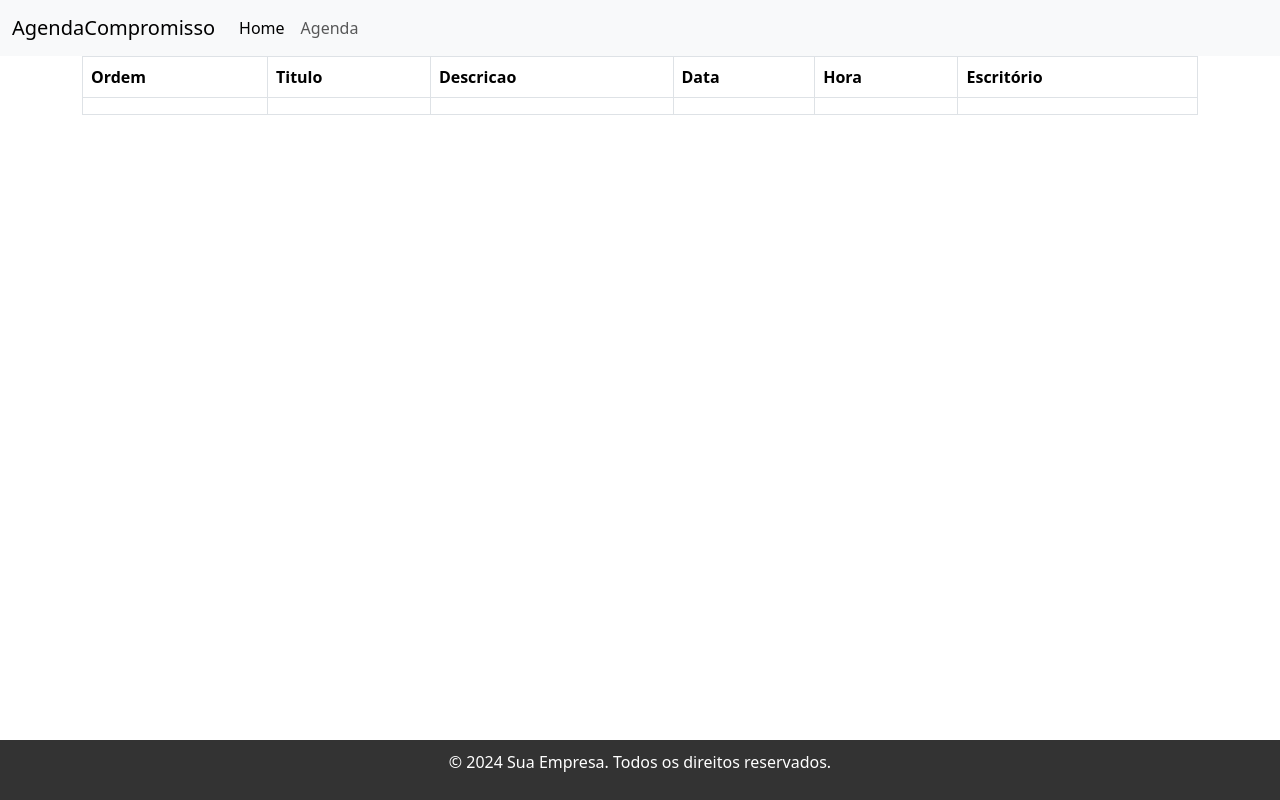
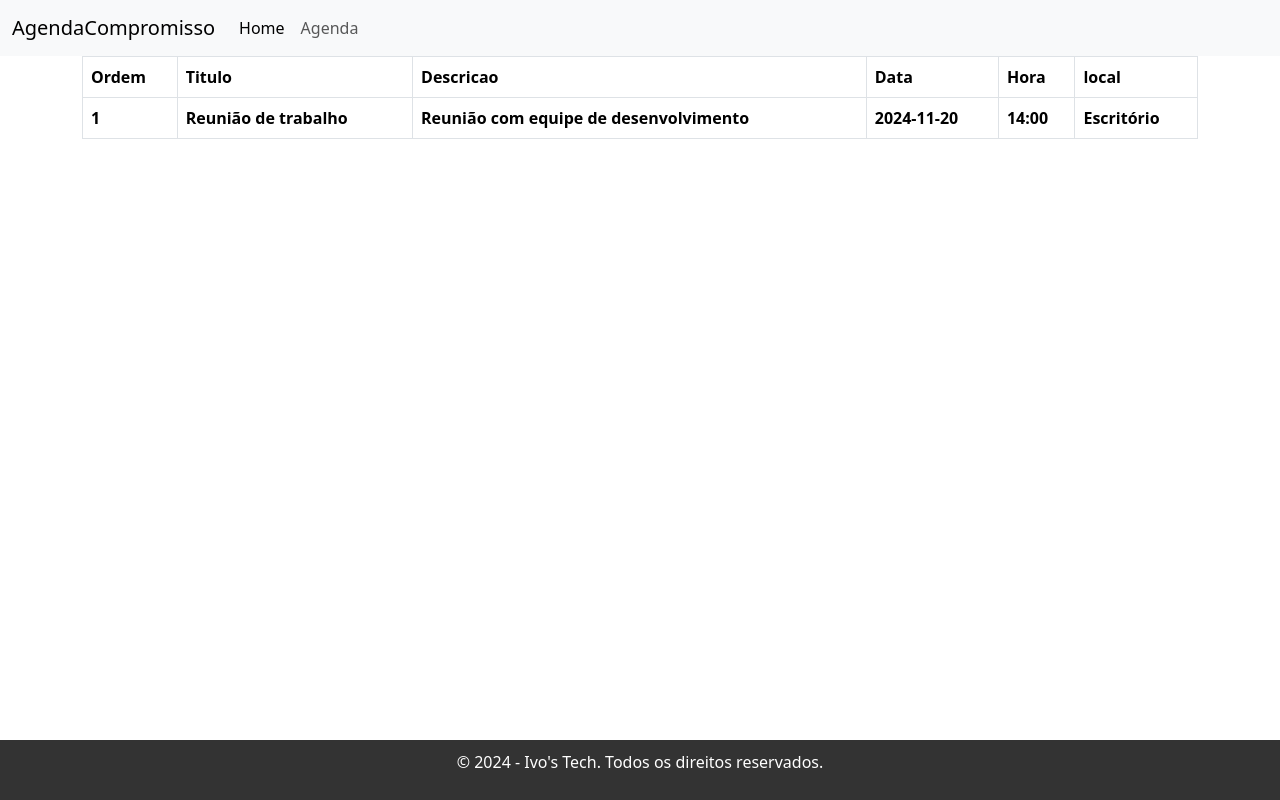
Before and after one commit to ivoosa7/ProjectFinalAngularFrontEnd, an Angular app: page /compromissos in a window 1280 px wide. Built offline with nearby package versions, Linux system fonts and the light colour scheme; data requests are answered from the project's data file.

Commit message:
Primeira serviço criado, o método GET e funcionando, puxando informações do db.json para o componente VerCompromissos

```diff
--- a/src/app/agenda.service.ts
+++ b/src/app/agenda.service.ts
@@ -1,9 +1,22 @@
+import { HttpClient } from '@angular/common/http';
 import { Injectable } from '@angular/core';
+import { Observable } from 'rxjs';
+import { Agenda } from './Agenda';
 
 @Injectable({
   providedIn: 'root'
 })
 export class AgendaService {
 
-  constructor() { }
+
+  url = 'http://localhost:3000/agenda'
+
+  constructor(private http: HttpClient) { }
+
+  //1º Função
+  getAgenda(): Observable<Agenda[]>{
+    return this.http.get<Agenda[]>(this.url);
+  }
+
+
 }
--- a/src/app/app.module.ts
+++ b/src/app/app.module.ts
@@ -9,6 +9,7 @@ import { HomeComponent } from './home/home.component';
 import { FooterComponent } from './footer/footer.component';
 import { NavBarComponent } from './nav-bar/nav-bar.component';
 import { NgbModule } from '@ng-bootstrap/ng-bootstrap';
+import { HttpClientModule } from '@angular/common/http';
 
 @NgModule({
   declarations: [
@@ -22,7 +23,8 @@ import { NgbModule } from '@ng-bootstrap/ng-bootstrap';
   imports: [
     BrowserModule,
     AppRoutingModule,
-    NgbModule
+    NgbModule,
+    HttpClientModule
   ],
   providers: [
     provideClientHydration()
--- a/src/app/footer/footer.component.html
+++ b/src/app/footer/footer.component.html
@@ -1,6 +1,6 @@
 <footer class="footer">
     <div class="footer-content">
-      <p>&copy; 2024 Sua Empresa. Todos os direitos reservados.</p>
+      <p>&copy; 2024 - Ivo's Tech. Todos os direitos reservados.</p>
       <nav class="footer-nav">
       </nav>
     </div>
--- a/src/app/ver-compromissos/ver-compromissos.component.html
+++ b/src/app/ver-compromissos/ver-compromissos.component.html
@@ -7,17 +7,17 @@
             <th scope="col">Descricao</th>
             <th scope="col">Data</th>
             <th scope="col">Hora</th>
-            <th scope="col">Escritório</th>
+            <th scope="col">local</th>
           </tr>
         </thead>
         <tbody>
-          <tr>
-            <th scope="row"></th>
-            <th scope="row"></th>
-            <th scope="row"></th>
-            <th scope="row"></th>
-            <th scope="row"></th>
-            <th scope="row"></th>
+          <tr *ngFor="let agenda of VerAgenda">
+            <th scope="row">{{agenda.id}}</th>
+            <th scope="row">{{agenda.titulo}}</th>
+            <th scope="row">{{agenda.descricao}}</th>
+            <th scope="row">{{agenda.data}}</th>
+            <th scope="row">{{agenda.hora}}</th>
+            <th scope="row">{{agenda.local}}</th>
           </tr>
         </tbody>
       </table>
--- a/src/app/ver-compromissos/ver-compromissos.component.ts
+++ b/src/app/ver-compromissos/ver-compromissos.component.ts
@@ -1,10 +1,24 @@
-import { Component } from '@angular/core';
+import { Component, OnInit } from '@angular/core';
+import { AgendaService } from '../agenda.service';
+import { Agenda } from '../Agenda';
 
 @Component({
   selector: 'app-ver-compromissos',
   templateUrl: './ver-compromissos.component.html',
   styleUrl: './ver-compromissos.component.css'
 })
-export class VerCompromissosComponent {
+export class VerCompromissosComponent implements OnInit{
 
+  VerAgenda: Agenda [] = [];
+  constructor(private service:AgendaService) { }
+
+  ngOnInit(): void {
+    this.LoadAgenda();
+  }
+
+  LoadAgenda(){
+    this.service.getAgenda().subscribe({
+      next: data => this.VerAgenda = data
+    })
+  }
 }
```
